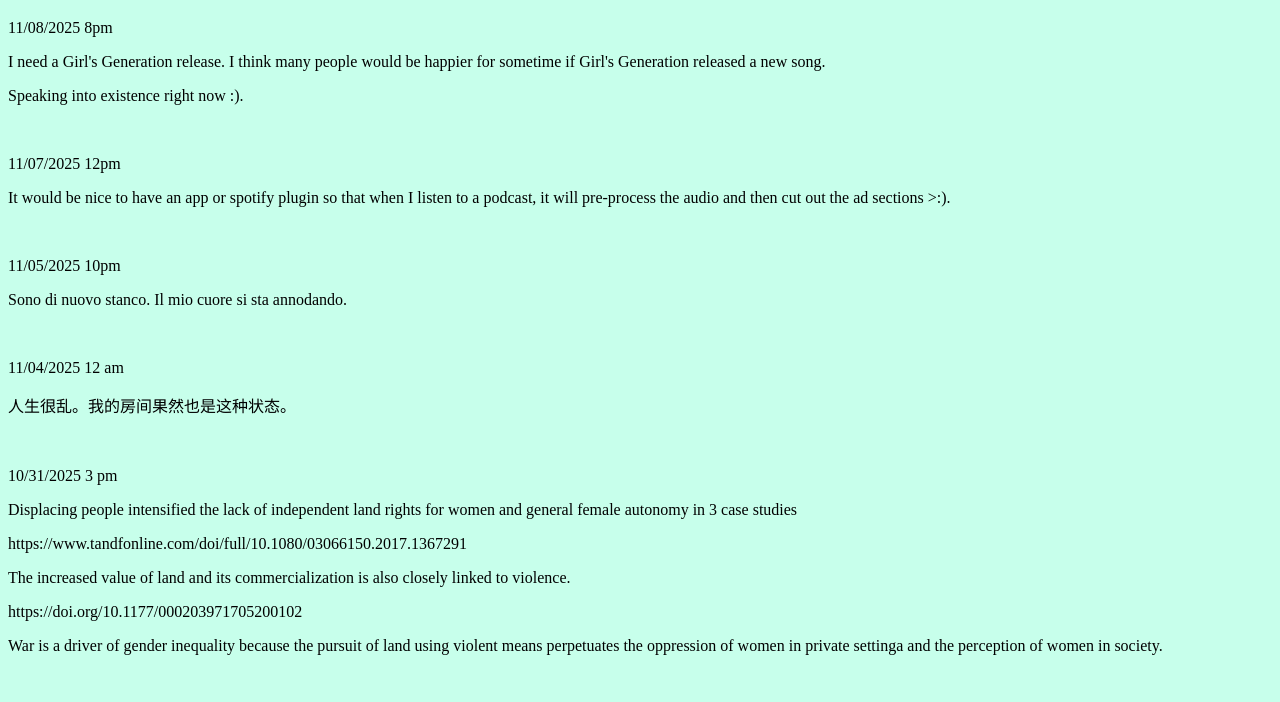
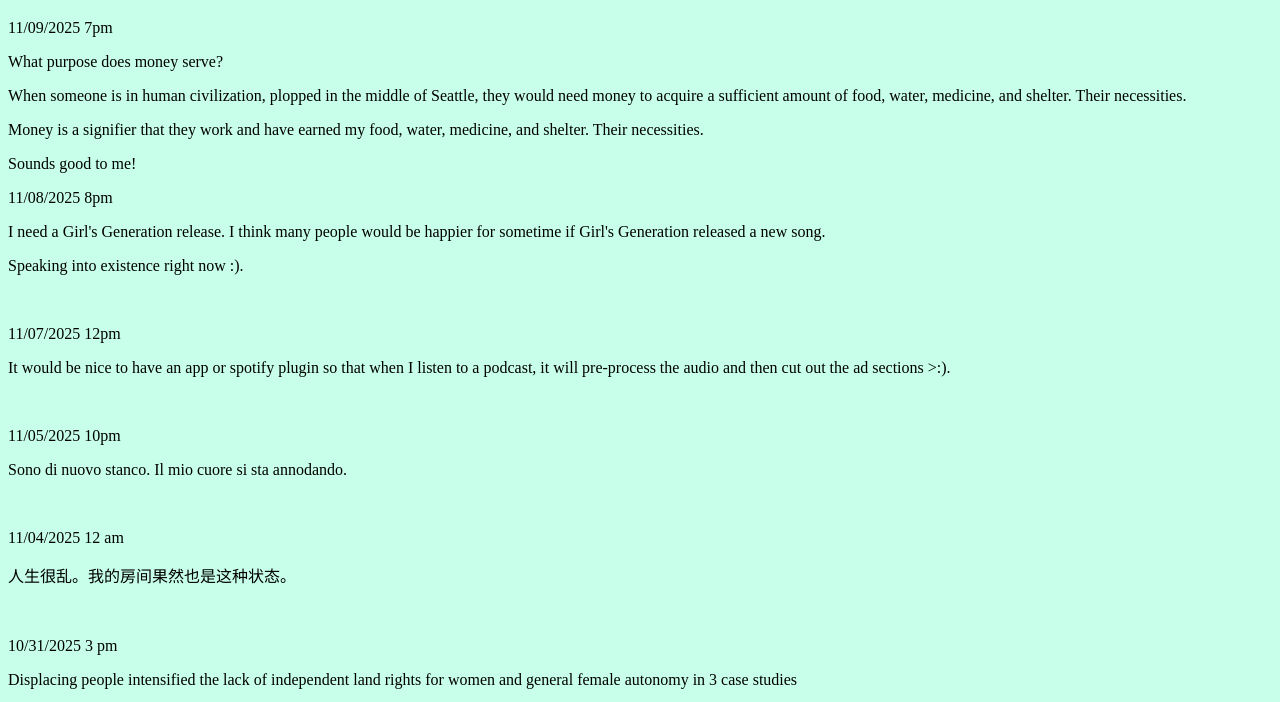
Before and after one commit to sophie006liu/layer_cake, a plain HTML site: page index.html in a window 1280 px wide. Shown: the part 87-789 px from the top of the page. Drawn offline with Linux system fonts and the light colour scheme.

Commit message:
Update index.html

```diff
--- a/index.html
+++ b/index.html
@@ -9,6 +9,11 @@
 
 <h1>sophierocks821</h1>
 
+<p>11/09/2025 7pm</p>
+<p>What purpose does money serve?</p>
+<p>When someone is in human civilization, plopped in the middle of Seattle, they would need money to acquire a sufficient amount of food, water, medicine, and shelter. Their necessities.</p>
+<p>Money is a signifier that they work and have earned my food, water, medicine, and shelter. Their necessities.</p>
+<p>Sounds good to me!</p>
 
 <p>11/08/2025 8pm</p>
 <p>I need a Girl's Generation release. I think many people would be happier for sometime if Girl's Generation released a new song.</p>
```
